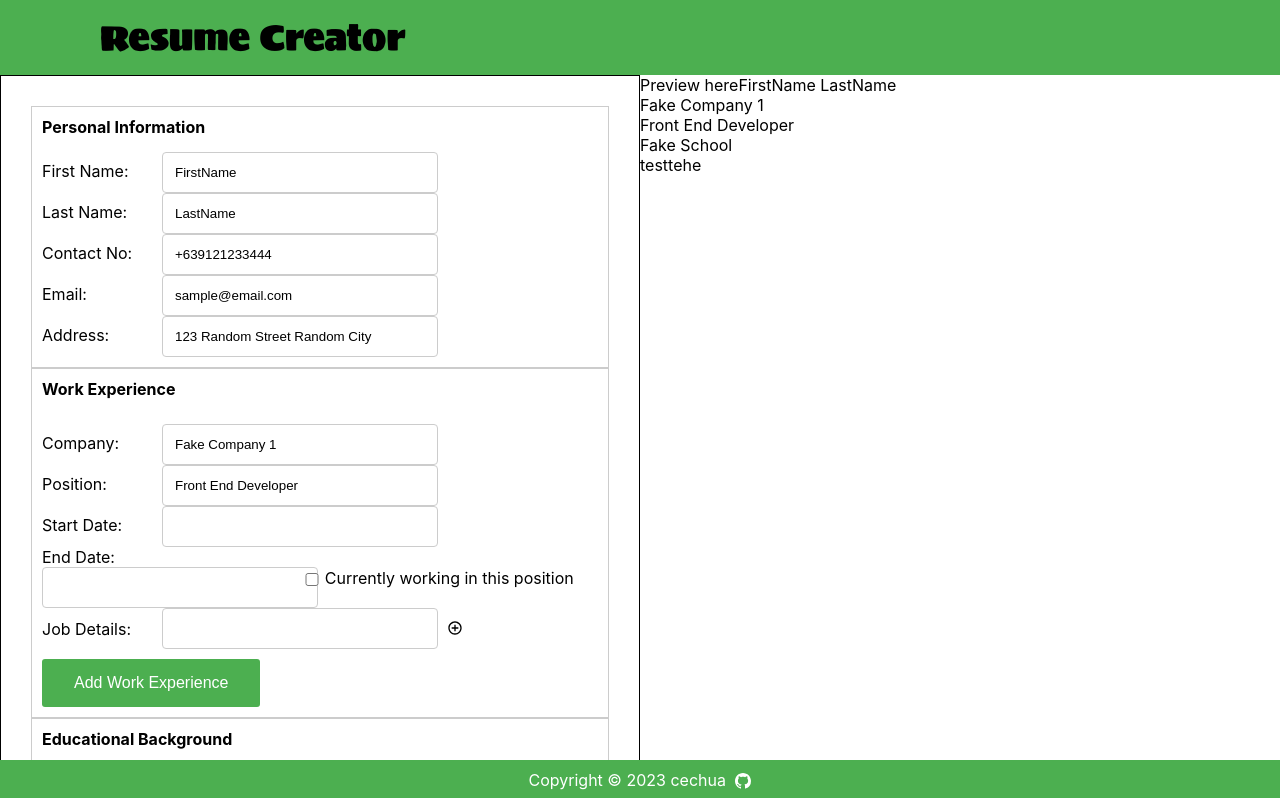
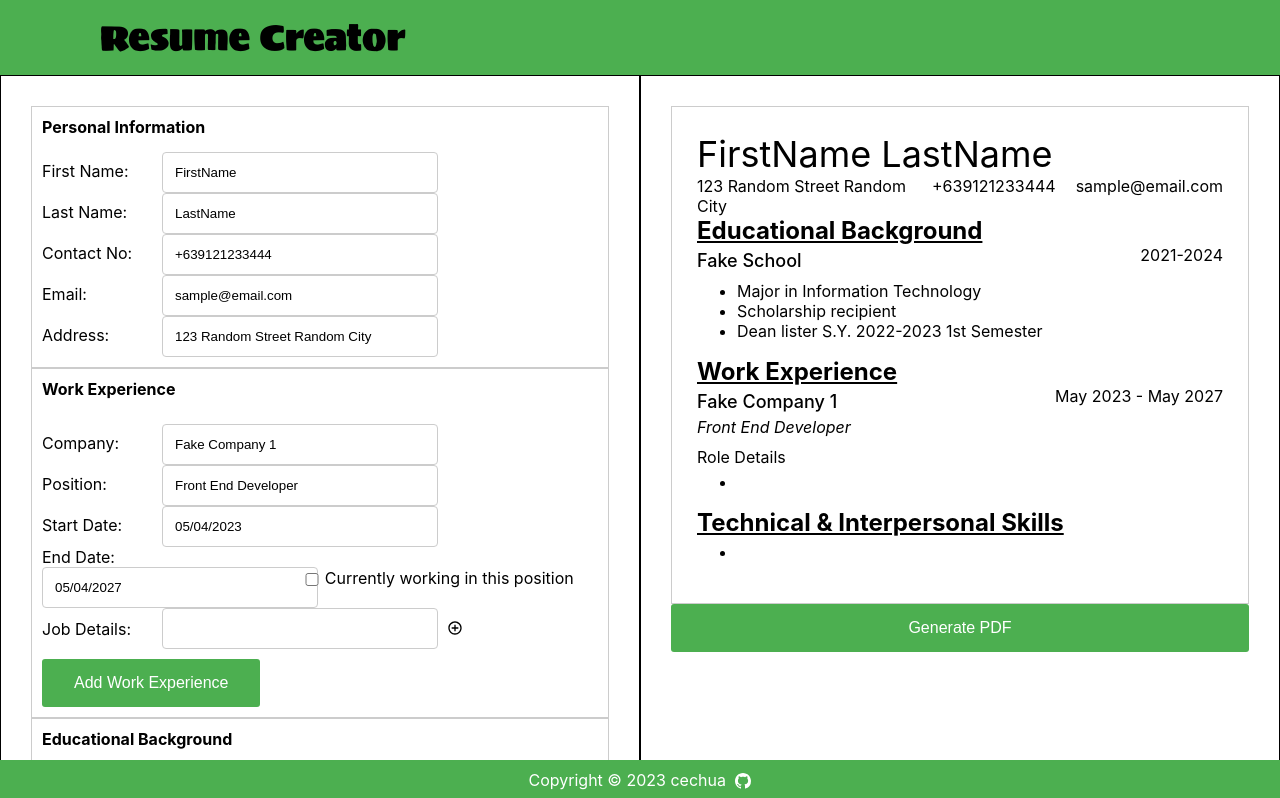
Before and after one commit to cechua/react-cv-application, a React (Create React App) app in the folder cv-project/: page / in a window 1280 px wide. Shown: the top 798 px of the page. Built offline with nearby package versions, Linux system fonts and the light colour scheme.

Commit message:
Added react-to-print and date-fns package. fix minor date issues and style preview box

```diff
--- a/cv-project/package.json
+++ b/cv-project/package.json
@@ -6,11 +6,13 @@
     "@testing-library/jest-dom": "^5.14.1",
     "@testing-library/react": "^13.0.0",
     "@testing-library/user-event": "^13.2.1",
+    "date-fns": "^2.30.0",
     "react": "^18.2.0",
     "react-datepicker": "^4.11.0",
     "react-dom": "^18.2.0",
     "react-icons": "^4.8.0",
     "react-scripts": "5.0.1",
+    "react-to-print": "^2.14.12",
     "web-vitals": "^2.1.0"
   },
   "scripts": {
--- a/cv-project/src/App.css
+++ b/cv-project/src/App.css
@@ -177,3 +177,60 @@ input {
   border-radius: 3px;
   cursor: pointer;
 }
+
+/* Preview Container CSS */
+
+.preview-container {
+  border: 1px solid black;
+  display: flex;
+  flex-direction: column;
+  padding: 30px;
+  margin-bottom: 40px;
+}
+
+.preview-box {
+  border: 1px solid #ccc;
+  padding: 25px;
+}
+
+.preview-name {
+  font-size: 36px;
+}
+
+.preview-contactInformations {
+  display: flex;
+  flex-direction: row;
+  gap: 20px;
+}
+
+.preview-label {
+  text-decoration: underline;
+  font-size: 24px;
+  font-weight: 700;
+}
+
+.preview-school {
+  display: flex;
+  justify-content: space-between;
+}
+
+ul {
+  margin-top: 5px;
+}
+
+.preview-work {
+  display: flex;
+  justify-content: space-between;
+}
+
+.preview-work-company,
+.preview-education-school {
+  font-size: 18px;
+  font-weight: 500;
+  margin: 5px 0px;
+}
+
+.preview-work-position {
+  font-style: italic;
+  margin-bottom: 10px;
+}
--- a/cv-project/src/App.js
+++ b/cv-project/src/App.js
@@ -16,17 +16,21 @@ function App() {
       {
         company: "Fake Company 1",
         position: "Front End Developer",
-        startDate: "",
-        endDate: "",
+        startDate: "05/04/2023",
+        endDate: "05/04/2027",
         jobDetails: [""],
       },
     ],
     educationBackground: [
       {
         school: "Fake School",
-        startYear: "",
-        endYear: "",
-        schoolDetails: ["testtehe"],
+        startYear: "05/04/2021",
+        endYear: "01/02/2024",
+        schoolDetails: [
+          "Major in Information Technology",
+          "Scholarship recipient",
+          "Dean lister S.Y. 2022-2023 1st Semester",
+        ],
       },
     ],
     others: [""],
--- a/cv-project/src/components/inputComponent/InputContainer.js
+++ b/cv-project/src/components/inputComponent/InputContainer.js
@@ -45,12 +45,12 @@ const InputContainer = ({ previewValues, setPreviewValues }) => {
         educBG[index].school = value;
         setPreviewValues({ ...previewValues, educationBackground: educBG });
         break;
-      case "startDate":
-        educBG[index].startDate = value;
+      case "startYear":
+        educBG[index].startYear = value;
         setPreviewValues({ ...previewValues, educationBackground: educBG });
         break;
-      case "endDate":
-        educBG[index].endDate = value;
+      case "endYear":
+        educBG[index].endYear = value;
         setPreviewValues({ ...previewValues, educationBackground: educBG });
         break;
       default:
@@ -213,7 +213,8 @@ const InputContainer = ({ previewValues, setPreviewValues }) => {
             <div>
               <label className="label">Start Date: </label>
               <DatePicker
-                selected={exp.startDate}
+                // @ts-ignore
+                selected={exp.startDate ? new Date(exp.startDate) : ""}
                 onChange={(date) =>
                   handleExperienceChanges("startDate", expIndex, date)
                 }
@@ -225,12 +226,17 @@ const InputContainer = ({ previewValues, setPreviewValues }) => {
               <div>
                 <label className="label">End Date: </label>
                 <DatePicker
-                  selected={exp.endDate === "Present" ? "" : exp.endDate}
+                  // @ts-ignore
+                  selected={
+                    exp.endDate == null || exp.endDate === ""
+                      ? ""
+                      : new Date(exp.endDate)
+                  }
                   onChange={(date) =>
                     handleExperienceChanges("endDate", expIndex, date)
                   }
                   dateFormat={"MM/dd/yyyy"}
-                  disabled={exp.endDate === "Present"}
+                  disabled={exp.endDate === null}
                   wrapperClassName="datePicker"
                 />
               </div>
@@ -242,7 +248,7 @@ const InputContainer = ({ previewValues, setPreviewValues }) => {
                     handleExperienceChanges(
                       "endDate",
                       expIndex,
-                      e.target.checked ? "Present" : ""
+                      e.target.checked ? null : ""
                     )
                   }
                 />
@@ -311,9 +317,12 @@ const InputContainer = ({ previewValues, setPreviewValues }) => {
             <div>
               <label className="label">Start Date: </label>
               <DatePicker
-                selected={education.startDate || ""}
+                // @ts-ignore
+                selected={
+                  education.startYear ? new Date(education.startYear) : ""
+                }
                 onChange={(date) =>
-                  handleEducationChanges("startDate", educationIndex, date)
+                  handleEducationChanges("startYear", educationIndex, date)
                 }
                 dateFormat={"yyyy"}
                 showYearPicker
@@ -323,9 +332,10 @@ const InputContainer = ({ previewValues, setPreviewValues }) => {
             <div>
               <label className="label">End Date: </label>
               <DatePicker
-                selected={education.endDate || ""}
+                // @ts-ignore
+                selected={education.endYear ? new Date(education.endYear) : ""}
                 onChange={(date) =>
-                  handleEducationChanges("endDate", educationIndex, date)
+                  handleEducationChanges("endYear", educationIndex, date)
                 }
                 dateFormat={"yyyy"}
                 showYearPicker
--- /dev/null
+++ b/cv-project/src/components/previewComponent/PreviewBox.js
@@ -0,0 +1,111 @@
+import { format } from "date-fns";
+import React from "react";
+
+const PreviewBox = React.forwardRef((props, ref) => {
+  // @ts-ignore
+  const { previewValues } = props;
+  const {
+    firstName,
+    lastName,
+    address,
+    contact,
+    email,
+    experience,
+    educationBackground,
+    others,
+  } = previewValues;
+
+  return (
+    <div className="preview-box" ref={ref}>
+      <div className="preview-personalInformation">
+        <span className="preview-name">{`${firstName} ${lastName}`}</span>
+        <div className="preview-contactInformations">
+          <span className="preview-address">{address}</span>
+          <span className="preview-contact">{contact}</span>
+          <span className="preview-email">{email}</span>
+        </div>
+      </div>
+      <div className="preview-educationalBackground">
+        <span className="preview-label preview-label-educationalBackground">
+          Educational Background
+        </span>
+        {educationBackground?.map((education, i) => (
+          <div key={i}>
+            <div className="preview-school">
+              <span className="preview-education-school">
+                {education.school}
+              </span>
+              <div>
+                <span>
+                  {education.startYear
+                    ? new Date(education.startYear).getFullYear().toString()
+                    : ""}
+                </span>
+                <span>
+                  {education.endYear
+                    ? "-" + new Date(education.endYear).getFullYear().toString()
+                    : ""}
+                </span>
+              </div>
+            </div>
+            <ul>
+              {education.schoolDetails.map((detail, i) => (
+                <li key={i}>{detail}</li>
+              ))}
+            </ul>
+          </div>
+        ))}
+      </div>
+      <div className="preview-workExperience">
+        <span className="preview-label preview-label-workExperience">
+          Work Experience
+        </span>
+        {experience?.map((exp, i) => (
+          <div key={i}>
+            <div className="preview-work">
+              <span className="preview-work-company">{exp.company}</span>
+              <div>
+                <span>
+                  {exp.startDate
+                    ? format(new Date(exp.startDate), "MMM") +
+                      " " +
+                      format(new Date(exp.startDate), "yyyy")
+                    : ""}
+                </span>
+                <span>
+                  {exp.endDate
+                    ? " - " +
+                      format(new Date(exp.endDate), "MMM") +
+                      " " +
+                      format(new Date(exp.endDate), "yyyy")
+                    : exp.startDate
+                    ? " - Present"
+                    : ""}
+                </span>
+              </div>
+            </div>
+            <div className="preview-work-position">{exp.position}</div>
+            {exp.jobDetails && <div>Role Details</div>}
+            <ul>
+              {exp.jobDetails.map((detail, i) => (
+                <li key={i}>{detail}</li>
+              ))}
+            </ul>
+          </div>
+        ))}
+      </div>
+      <div className="preview-otherSkills">
+        <span className="preview-label preview-label-otherSkills">
+          Technical & Interpersonal Skills
+        </span>
+        <ul>
+          {others?.map((other, i) => (
+            <li key={i}>{other} </li>
+          ))}
+        </ul>
+      </div>
+    </div>
+  );
+});
+
+export default PreviewBox;
--- a/cv-project/src/components/previewComponent/PreviewContainer.js
+++ b/cv-project/src/components/previewComponent/PreviewContainer.js
@@ -1,36 +1,22 @@
-import React from "react";
+import React, { useRef } from "react";
+import PreviewBox from "./PreviewBox";
+import { useReactToPrint } from "react-to-print";
 
 const PreviewContainer = ({ previewValues }) => {
-  const {
-    firstName,
-    lastName,
-    address,
-    contact,
-    email,
-    experience,
-    educationBackground,
-  } = previewValues;
+  const generatePDF = useReactToPrint({
+    content: () => componentRef.current,
+  });
+  const componentRef = useRef();
   return (
     <div className="preview-container">
-      <span>Preview here</span>
-      <span>{`${firstName} ${lastName}`}</span>
-      {experience?.map((exp, i) => (
-        <div key={i}>
-          <div>{exp.company}</div>
-          <div>{exp.position}</div>
-          {exp.jobDetails.map((detail, i) => (
-            <span key={i}>{detail}</span>
-          ))}
-        </div>
-      ))}
-      {educationBackground?.map((education, i) => (
-        <div key={i}>
-          <div>{education.school}</div>
-          {education.schoolDetails.map((detail, i) => (
-            <span key={i}>{detail}</span>
-          ))}
-        </div>
-      ))}
+      <PreviewBox
+        // @ts-ignore
+        previewValues={previewValues}
+        ref={componentRef}
+      />
+      <button className="button-add" onClick={generatePDF}>
+        Generate PDF
+      </button>
     </div>
   );
 };
```
Also changed, not shown: 2 other files (tests, documents, lock files or other folders).
